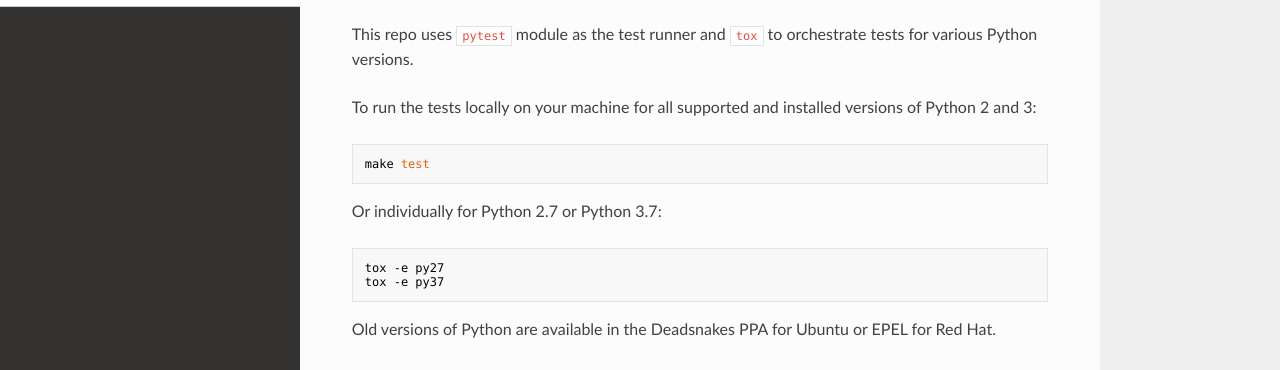
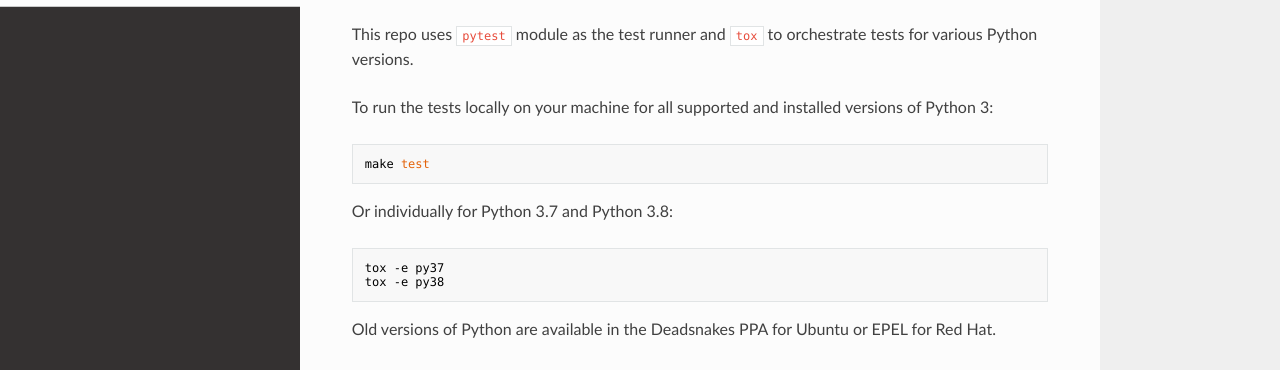
Before and after one commit to dynamist/phabfive, an MkDocs documentation site: the page built from docs/development.md, in a window 1280 px wide and 900 px high, scrolled down 675 px. Shown: the part 160-530 px from the top of the window. Built offline with MkDocs 1.6.1, drawn with Linux system fonts in a browser that asks for light colours; nearby versions of some CDN libraries.

Commit message:
Remove support for Python 2.7 and 3.5

````diff
--- a/.travis.yml
+++ b/.travis.yml
@@ -2,10 +2,11 @@ sudo: false
 dist: xenial
 language: python
 python:
-  - "2.7"
-  - "3.5"
   - "3.6"
   - "3.7"
+  - "3.8"
+  - "3.9"
+  - "3.10"
   - "nightly"
 install:
   - pip install -e '.[test]'
--- a/docs/development.md
+++ b/docs/development.md
@@ -36,15 +36,15 @@ docker run --rm phabfive passphrase --help
 
 This repo uses `pytest` module as the test runner and `tox` to orchestrate tests for various Python versions.
 
-To run the tests locally on your machine for all supported and installed versions of Python 2 and 3:
+To run the tests locally on your machine for all supported and installed versions of Python 3:
 ```
 make test
 ```
 
-Or individually for Python 2.7 or Python 3.7:
+Or individually for Python 3.7 and Python 3.8:
 ```
-tox -e py27
 tox -e py37
+tox -e py38
 ```
 
 Old versions of Python are available in the Deadsnakes PPA for Ubuntu or EPEL for Red Hat.
````
Also changed, not shown: setup.py (+4 -3 lines), 1 other file.
